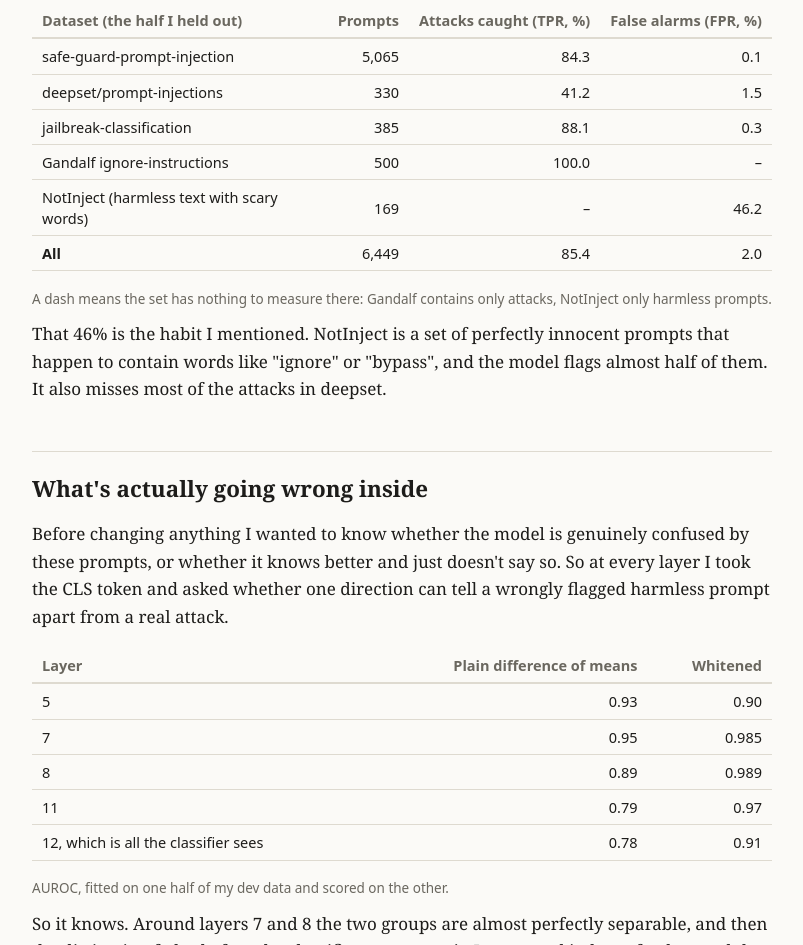
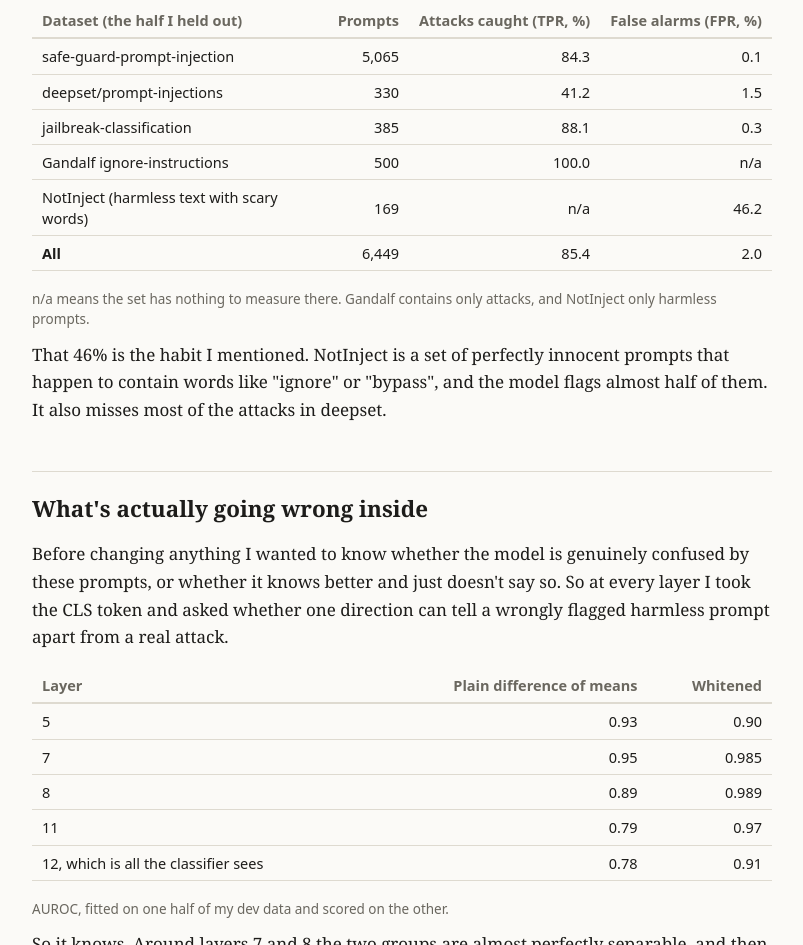
Before and after one commit to harishsg993010/weight-space-editing, a plain HTML site: page index.html in a window 1280 px wide. Shown: the part 1119-2064 px from the top of the page, without its empty margins (238-1041 px from the left). Drawn offline with Linux system fonts and the light colour scheme.

Commit message:
Remove dash characters from the page
Co-Authored-By: Claude Fable 5.2 <noreply@anthropic.com>
Claude-Session: https://claude.ai/code/session_0199dhuQCtfCMgt4nK41UMtS

```diff
--- a/index.html
+++ b/index.html
@@ -56,11 +56,11 @@ footer{margin-top:4rem;color:var(--muted);font:13.5px/1.5 system-ui,-apple-syste
 <tr><td>safe-guard-prompt-injection</td><td>5,065</td><td>84.3</td><td>0.1</td></tr>
 <tr><td>deepset/prompt-injections</td><td>330</td><td>41.2</td><td>1.5</td></tr>
 <tr><td>jailbreak-classification</td><td>385</td><td>88.1</td><td>0.3</td></tr>
-<tr><td>Gandalf ignore-instructions</td><td>500</td><td>100.0</td><td>–</td></tr>
-<tr><td>NotInject (harmless text with scary words)</td><td>169</td><td>–</td><td>46.2</td></tr>
+<tr><td>Gandalf ignore-instructions</td><td>500</td><td>100.0</td><td>n/a</td></tr>
+<tr><td>NotInject (harmless text with scary words)</td><td>169</td><td>n/a</td><td>46.2</td></tr>
 <tr><td><b>All</b></td><td>6,449</td><td>85.4</td><td>2.0</td></tr>
 </table></div>
-<p class="cap">A dash means the set has nothing to measure there: Gandalf contains only attacks, NotInject only harmless prompts.</p>
+<p class="cap">n/a means the set has nothing to measure there. Gandalf contains only attacks, and NotInject only harmless prompts.</p>
 <p>That 46% is the habit I mentioned. NotInject is a set of perfectly innocent prompts that happen to contain words like "ignore" or "bypass", and the model flags almost half of them. It also misses most of the attacks in deepset.</p>
 
 <h2>What's actually going wrong inside</h2>
```
Also changed, not shown: 1 other file.
